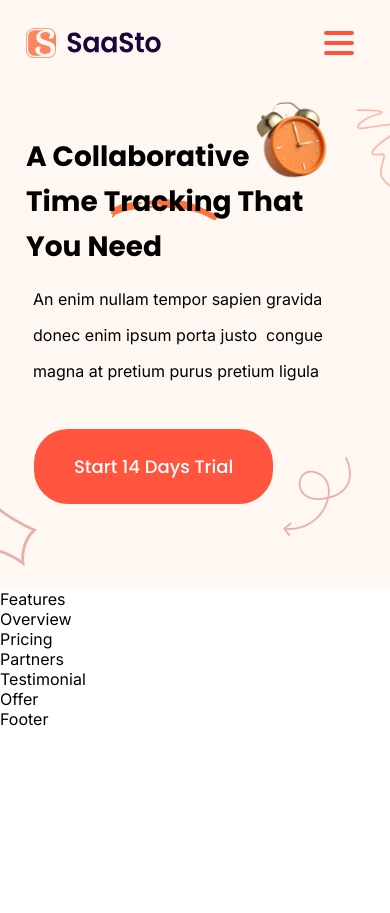
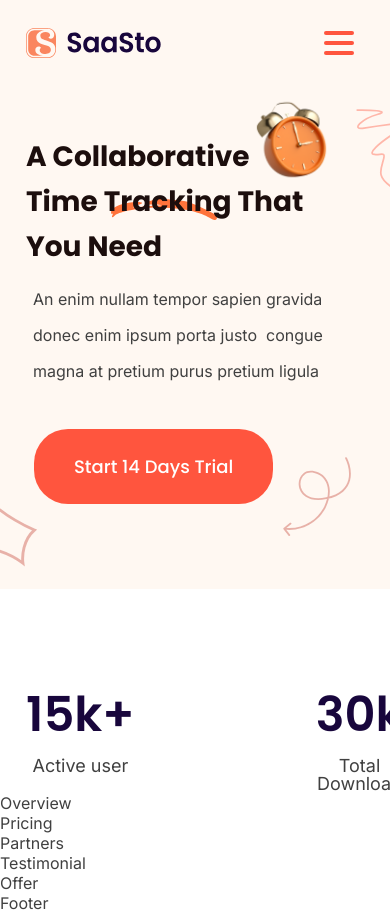
Before and after one commit to limb1dump/SaaSto-app-landing-page, a React (Vite) app: page / in a window 390 px wide. Before the commit the page ends 844 px from the top, so only its background shows below. Built offline with nearby package versions, Linux system fonts and the light colour scheme.

Commit message:
minor changes
1. Button component optimization/
2. Mobile screen bg to header section
3. Stats component in features section

```diff
--- a/src/App.scss
+++ b/src/App.scss
@@ -6,6 +6,7 @@ body.no-scroll {
 
 .App {
     font-family: var(--base-font);
+    color: var(--primary-text-color);
     width: 100%;
     overflow: hidden;
     display: flex;
--- a/src/components/Button/Button.jsx
+++ b/src/components/Button/Button.jsx
@@ -1,33 +1,13 @@
-import './Button.scss'
+import "./Button.scss"
 
 
-const Button = ({ children, btnMain, btnHeader, btnInverted }) => {
+const Button = ({ children, className = "" }) => {
 
-    if (btnMain) {
-        return (
-            <button className={btnMain}>
-                {children}
-            </button>
-        );
-    }
-
-    if (btnInverted) {
-        return (
-            <button className={`btn ${btnInverted}`}>
-                {children}
-            </button>
-        );
-    }
-
-    if (btnHeader) {
-        return (
-            <button className={`btn ${btnHeader}`}>
-                {children}
-            </button>
-        );
-    }
+    return (
+        <button className={`btn ${className}`}>
+            {children}
+        </button>
+    );
 };
 
 export default Button;
-
-// {`${btnClass} ? ${btnClass} : btn-inverted`}
--- a/src/components/Button/Button.scss
+++ b/src/components/Button/Button.scss
@@ -12,27 +12,13 @@
     white-space: nowrap;
     transition: 0.2s ease all;
 
-
     &:hover {
         cursor: pointer;
         box-shadow: 0.125rem 0.125rem 0.3125rem rgba($color: #000000, $alpha: 0.4);
     }
 }
 
-.btn.btn-inverted {
+.btn-inverted {
     color: var(--secondary-inverted-text-color);
     background: var(--secondary-btn-color);
 }
-
-.btn.btn-header {
-    padding: 1.5rem 2.5rem;
-}
-
-.btn-wrapper {
-    @media screen and (max-width: 480px) {
-        display: flex;
-        align-self: flex-start;
-        padding-left: 8px;
-    }
-
-}
--- a/src/components/Navbar/Navbar.jsx
+++ b/src/components/Navbar/Navbar.jsx
@@ -37,7 +37,7 @@ const Navbar = () => {
                     </ul>
                     <div className="navbar__enter">
                         <a href="" className="navbar__login">Login</a>
-                        <Button btnMain={'btn'}>Sign up</Button>
+                        <Button>Sign up</Button>
                     </div>
                     <Burger openBurger={openBurger} toggleBurger={toggleBurger} />
                     <div
@@ -53,7 +53,7 @@ const Navbar = () => {
                         </ul>
                         <div className="navbar__burger-enter">
                             <a href="" className="navbar__login">Login</a>
-                            <Button btnMain={'btn'}>Sign up</Button>
+                            <Button>Sign up</Button>
                         </div>
                     </div>
                 </div>
--- a/src/containers/Features/Features.jsx
+++ b/src/containers/Features/Features.jsx
@@ -1,10 +1,28 @@
 import './Features.scss'
-
+import Stats from './ui/Stats';
+const stats = [
+    { name: 'Active user', count: '15k+' },
+    { name: 'Total Download', count: '30k' },
+    { name: 'Customer', count: '10k' }
+]
 
 const Features = () => {
     return (
-        <div>
-            Features
+        <div className='features'>
+            <div className="container">
+                <div className="features__body">
+                    <div className="features__stat-row">
+                        {stats.map((item) => {
+                            return (<Stats className="features__stats" key={item.name} name={item.name} count={item.count}></Stats>)
+                        })}
+                    </div>
+                    <h2 className="features__title"></h2>
+                    <p className="features__text"></p>
+                    <div className="features__card-row">
+                        <div className="features__card"></div>
+                    </div>
+                </div>
+            </div>
         </div>
     );
 };
--- a/src/containers/Features/Features.scss
+++ b/src/containers/Features/Features.scss
@@ -0,0 +1,18 @@
+.features {
+    background: url('../../assets/Images/Feature/feature-bg.svg')top 0 left 0;
+    background-color: var(--primary-bg-color);
+    padding-top: 94px;
+
+    &__body {}
+
+    &__stat-row {
+        display: flex;
+        gap: 181px;
+    }
+
+    &__stats {
+        &:last-child {
+            margin-left: 12px;
+        }
+    }
+}
--- /dev/null
+++ b/src/containers/Features/ui/Stats.jsx
@@ -0,0 +1,13 @@
+import classes from './Stats.module.scss'
+
+const Stats = ({ name, count, className = '' }) => {
+
+    return (
+        <div className={`${classes.stat} ${className}`}>
+            <div className={classes.stat__count}>{count}</div>
+            <div className={classes.stat__name}>{name}</div>
+        </div>
+    );
+};
+
+export default Stats;
--- /dev/null
+++ b/src/containers/Features/ui/Stats.module.scss
@@ -0,0 +1,23 @@
+.stat {
+    display: flex;
+    flex-direction: column;
+    text-align: center;
+
+    &__count {
+        font-family: var(--secondary-font);
+        font-weight: 600;
+        color: var(--primary-title-color);
+        font-size: 3rem;
+        line-height: 4rem;
+        margin-bottom: 10px;
+    }
+
+    &__name {
+        font-size: 1.125rem;
+        line-height: 1.125rem;
+    }
+}
+
+.stat__last_element {
+    margin-left: 12px;
+}
--- a/src/containers/Header/Header.jsx
+++ b/src/containers/Header/Header.jsx
@@ -1,8 +1,6 @@
 import Button from '../../components/Button/Button';
 import '../../assets/container.scss'
 import './Header.scss'
-import { images } from '../../constants';
-
 
 
 const Header = () => {
@@ -20,8 +18,8 @@ const Header = () => {
                     <p className="header__text">
                         An enim nullam tempor sapien gravida donec enim ipsum porta justo &nbsp;congue magna at pretium purus pretium ligula
                     </p>
-                    <div className='btn-wrapper'>
-                        <Button btnHeader='btn-header'>
+                    <div className="header__btn-wrapper">
+                        <Button className="btn-header">
                             Start 14 Days Trial
                         </Button>
                     </div>
--- a/src/containers/Header/Header.scss
+++ b/src/containers/Header/Header.scss
@@ -1,7 +1,7 @@
 .header {
     color: var(--prime);
     position: relative;
-    z-index: -1;
+    z-index: 0;
     background:
         url('../../assets/Images/Header/header-clipboard.png')left 71.9% top 74.6%/9.5% no-repeat,
         url('../../assets/Shapes/arrow-loop.svg') left 65% top 87%/6% no-repeat,
@@ -9,17 +9,21 @@
         url('../../assets/Shapes/diamond.svg') left 33.9% top 91.1%/3% no-repeat,
         url('../../assets/Images/Header/header-clock.png')left 21% top 20%/8.5% no-repeat,
         url('../../assets/Shapes/sharp-sinus.svg')left 13.7% top 14.1%/9.6% no-repeat,
-        url('../../assets/Shapes/curves.svg') left 82.3% top 20%/5% no-repeat;
+        url('../../assets/Shapes/curves.svg') left 82.3% top 20%/5% no-repeat,
+        url('../../assets/Images/Header/header-mobile-black.svg') left 18px bottom -205px /26.5% no-repeat;
+
 
     @media screen and (max-width: 1050px) {
         background:
             url('../../assets/Images/Header/header-clipboard.png')left 91.9% top 64.6%/13% no-repeat,
             url('../../assets/Shapes/arrow-loop.svg') left 85% top 82%/9% no-repeat,
             url('../../assets/Shapes/sinus.svg') left 101.9% top 5%/5.6% no-repeat,
-            url('../../assets/Shapes/diamond.svg') left 23.9% top 85.1%/5% no-repeat,
+            url('../../assets/Shapes/diamond.svg') left 33.9% top 85.1%/5% no-repeat,
             url('../../assets/Images/Header/header-clock.png')left 21% top 10%/7% no-repeat,
             url('../../assets/Shapes/sharp-sinus.svg')left 13.7% top 8.1%/8% no-repeat,
-            url('../../assets/Shapes/curves.svg') left 92.3% top 10%/5% no-repeat;
+            url('../../assets/Shapes/curves.svg') left 92.3% top 10%/5% no-repeat,
+            url('../../assets/Images/Header/header-mobile-black.svg') left 18px bottom -180px /30.5% no-repeat;
+
         background-color: var(--primary-bg-color);
     }
 
@@ -79,6 +83,7 @@
 
     &__title {
         font-family: var(--secondary-font);
+        color: var(--secondary-text-color);
         font-size: 4rem;
         font-weight: 700;
         line-height: 5.625rem;
@@ -143,6 +148,7 @@
             position: relative;
             font-family: var(--secondary-font);
             font-weight: 700;
+            color: var(--secondary-text-color);
             line-height: 2.8rem;
             font-size: 28px;
             line-height: 45px;
@@ -186,4 +192,16 @@
             margin: 12px 0 40px 0;
         }
     }
+
+    &__btn-wrapper {
+        @media screen and (max-width: 480px) {
+            display: flex;
+            align-self: flex-start;
+            padding-left: 8px;
+        }
+    }
 }
+
+.btn-header {
+    padding: 1.5rem 2.5rem;
+}
```
Also changed, not shown: src/assets/Images/Feature/feature-bg.svg (added).
